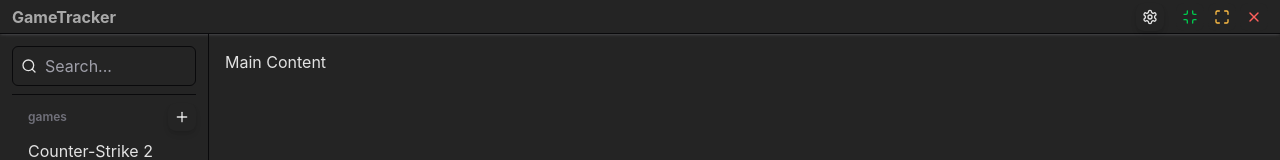
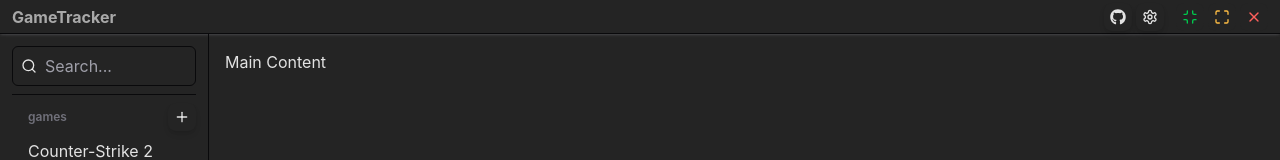
Before and after one commit to duhnunes/GameDeck-discontinued-, a React (Vite) app: page / in a window 1280 px wide. Shown: the top 160 px of the page. Built offline with nearby package versions, Linux system fonts and the light colour scheme.

Commit message:
chore: Replace lucide-react for react-icons

```diff
--- a/package.json
+++ b/package.json
@@ -20,7 +20,6 @@
   "dependencies": {
     "@radix-ui/react-separator": "^1.1.3",
     "@tailwindcss/vite": "^4.1.3",
-    "lucide-react": "^0.488.0",
     "react": "^19.0.0",
     "react-dom": "^19.0.0",
     "tailwind-merge": "^3.2.0",
@@ -45,6 +44,7 @@
     "eslint-plugin-simple-import-sort": "^12.1.1",
     "globals": "^15.15.0",
     "prettier": "^3.5.3",
+    "react-icons": "^5.5.0",
     "typescript": "~5.7.2",
     "typescript-eslint": "^8.29.1",
     "vite": "^6.2.0"
--- a/src/ui/components/mainPage/actionWindow.tsx
+++ b/src/ui/components/mainPage/actionWindow.tsx
@@ -1,22 +1,33 @@
-import { Maximize, Minimize, Settings, X } from 'lucide-react'
+import { FaGithub } from 'react-icons/fa'
+import { LuMaximize, LuMinimize, LuSettings, LuX } from 'react-icons/lu'
 
 import { Button } from '../ui/button'
 
 export function ActionsWindow() {
   return (
-    <div className="flex items-center gap-1 h-full">
-      <Button variant="primary" id="settings" title="settings" className="mr-2">
-        <Settings className="size-4" />
-      </Button>
+    <section className="flex items-center gap-1 h-full">
+      <div className="flex items-center gap-1">
+        <Button variant="primary" title="Contributin">
+          <FaGithub className="size-4" />
+        </Button>
+        <Button
+          variant="primary"
+          id="settings"
+          title="settings"
+          className="mr-2"
+        >
+          <LuSettings className="size-4" />
+        </Button>
+      </div>
       <Button variant="minimize" id="minimize" title="minimize">
-        <Minimize className="size-4" />
+        <LuMinimize className="size-4" />
       </Button>
       <Button variant="maximize" id="maximize" title="maximize">
-        <Maximize className="size-4" />
+        <LuMaximize className="size-4" />
       </Button>
       <Button variant="close" id="close" title="close">
-        <X className="size-4" />
+        <LuX className="size-4" />
       </Button>
-    </div>
+    </section>
   )
 }
--- a/src/ui/components/mainPage/asideMenu.tsx
+++ b/src/ui/components/mainPage/asideMenu.tsx
@@ -1,4 +1,4 @@
-import { Plus } from 'lucide-react'
+import { LuPlus } from 'react-icons/lu'
 
 import { SearchBar } from '../searchBar'
 import { Button } from '../ui/button'
@@ -16,7 +16,7 @@ export function AsideMenu() {
           </h2>
 
           <Button variant="primary" size="sm">
-            <Plus className="size-4" />
+            <LuPlus className="size-4" />
           </Button>
         </div>
 
--- a/src/ui/components/ui/input.tsx
+++ b/src/ui/components/ui/input.tsx
@@ -1,5 +1,5 @@
-import { Search } from 'lucide-react'
 import { type ComponentProps, forwardRef } from 'react'
+import { LuSearch } from 'react-icons/lu'
 import { twMerge } from 'tailwind-merge'
 
 const Input = forwardRef<HTMLInputElement, ComponentProps<'input'>>(
@@ -15,7 +15,7 @@ const Input = forwardRef<HTMLInputElement, ComponentProps<'input'>>(
           ref={ref}
           {...props}
         />
-        <Search className="size-4 absolute left-2 top-1/2 -translate-y-1/2 pointer-events-none" />
+        <LuSearch className="size-4 absolute left-2 top-1/2 -translate-y-1/2 pointer-events-none" />
       </div>
     )
   }
```
Also changed, not shown: 1 other file (tests, documents, lock files or other folders).
